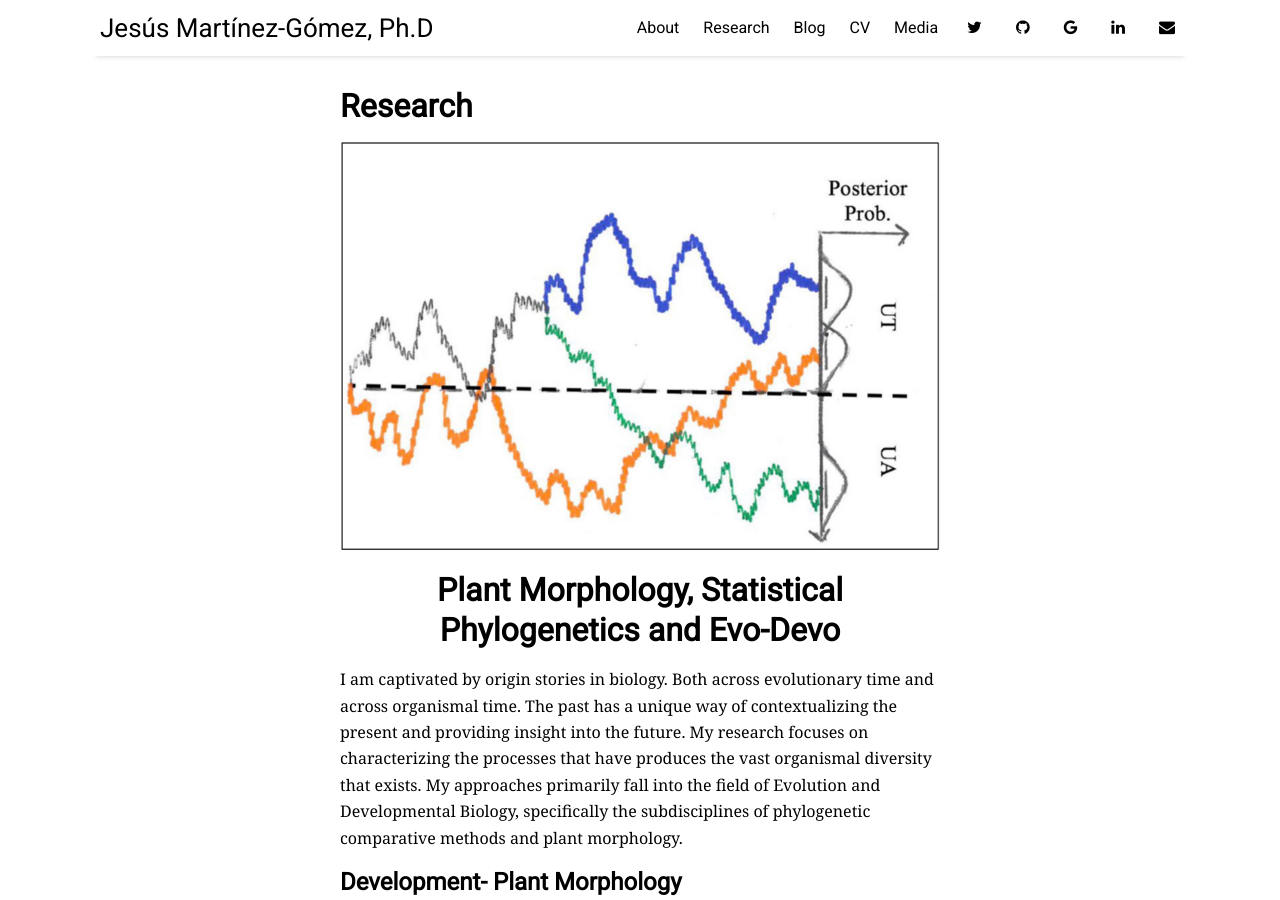
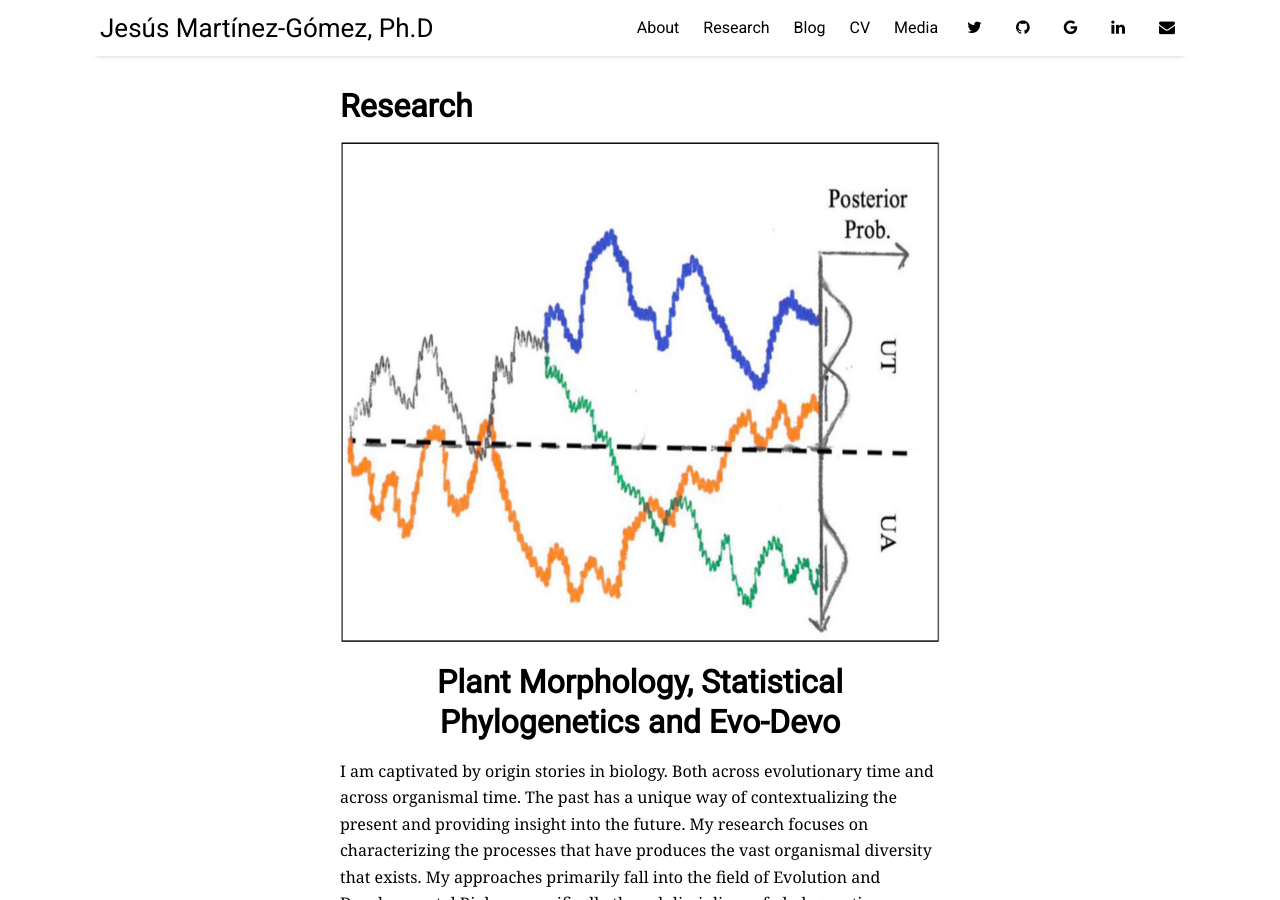
Before and after one commit to Jesusthebotanist/Jesusthebotanist.github.io, a Jekyll site: the page built from pages/research.md, in a window 1280 px wide and 900 px high. Built offline with Jekyll 4.4.1, drawn with Linux system fonts in a browser that asks for light colours; nearby versions of some CDN libraries; grey boxes are pictures that could not be loaded.

Commit message:
Update research.md

```diff
--- a/pages/research.md
+++ b/pages/research.md
@@ -4,7 +4,7 @@ title: Research
 ---
 
 
-<img src="/assets/img/ThresholdModel.jpg">
+<img src="/assets/img/ThresholdModel.jpg" width="600" height="500">
 
 <h1 style="text-align: center;">Plant Morphology, Statistical Phylogenetics and  Evo-Devo </h1>
 
```
